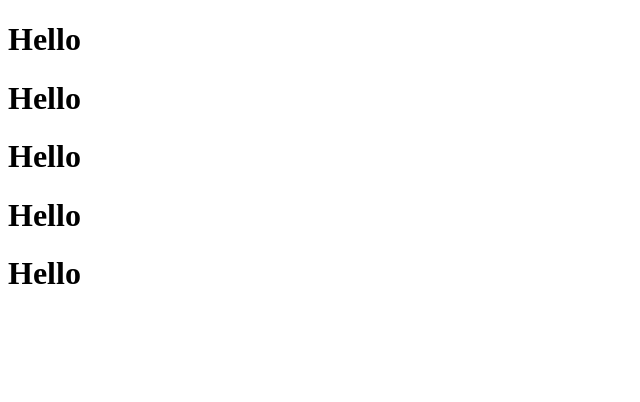
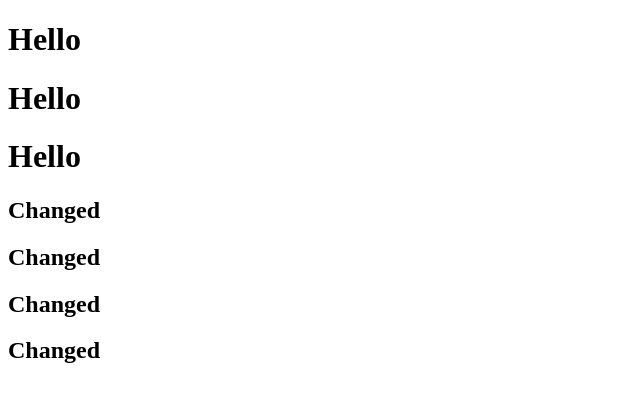
Before and after one commit to SamraanAhmed/Proj, a plain HTML site: page index.html in a window 1280 px wide. Shown: the whole page, without its empty margins (0-640 px from the left). Drawn offline with Linux system fonts and the light colour scheme.

Commit message:
Changed index.html again

```diff
--- a/index.html
+++ b/index.html
@@ -9,7 +9,9 @@
     <h1>Hello</h1>
     <h1>Hello</h1>
     <h1>Hello</h1>
-    <h1>Hello</h1>
-    <h1>Hello</h1>
+<h2>Changed</h2>
+<h2>Changed</h2>
+<h2>Changed</h2>
+<h2>Changed</h2>
 </body>
 </html>
```
